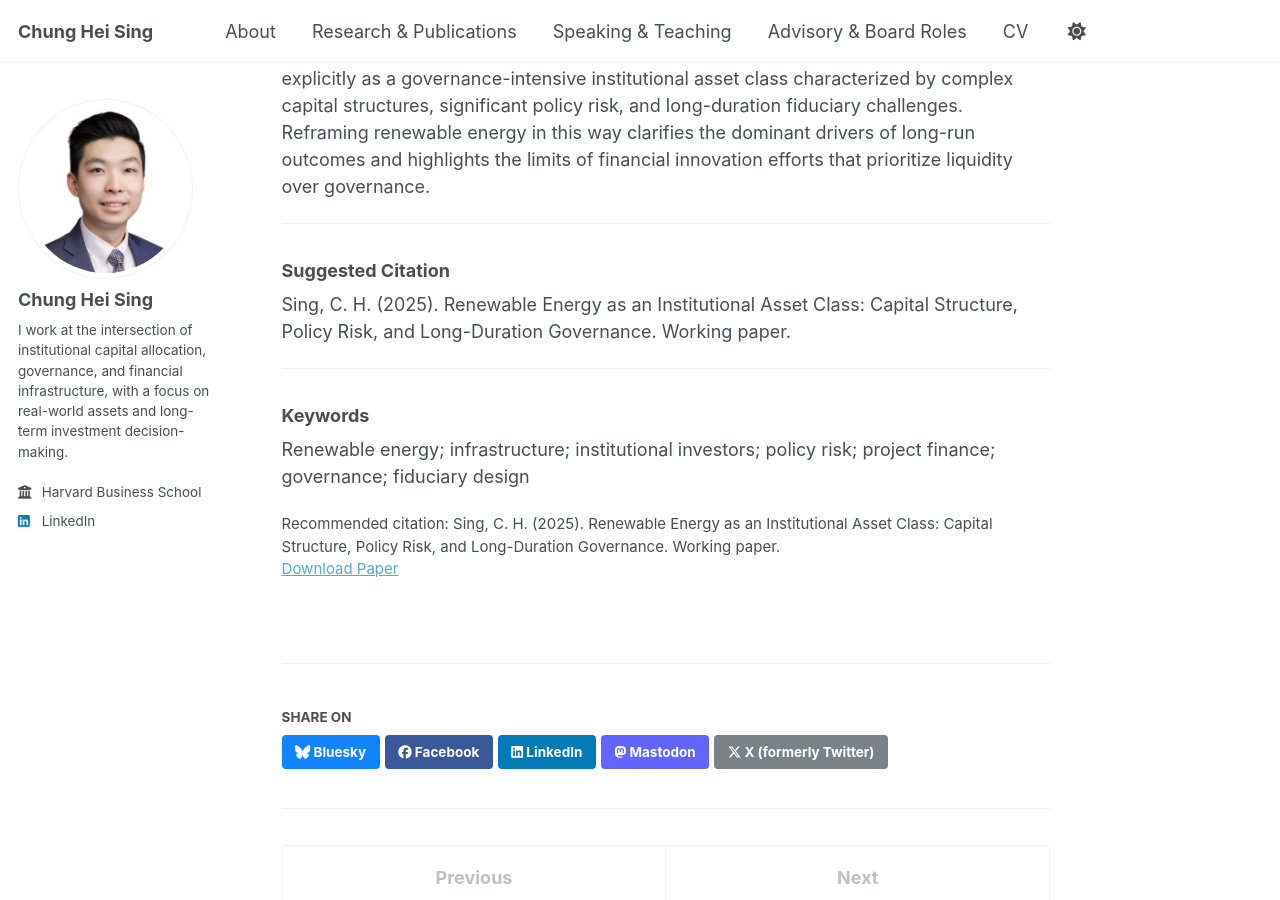
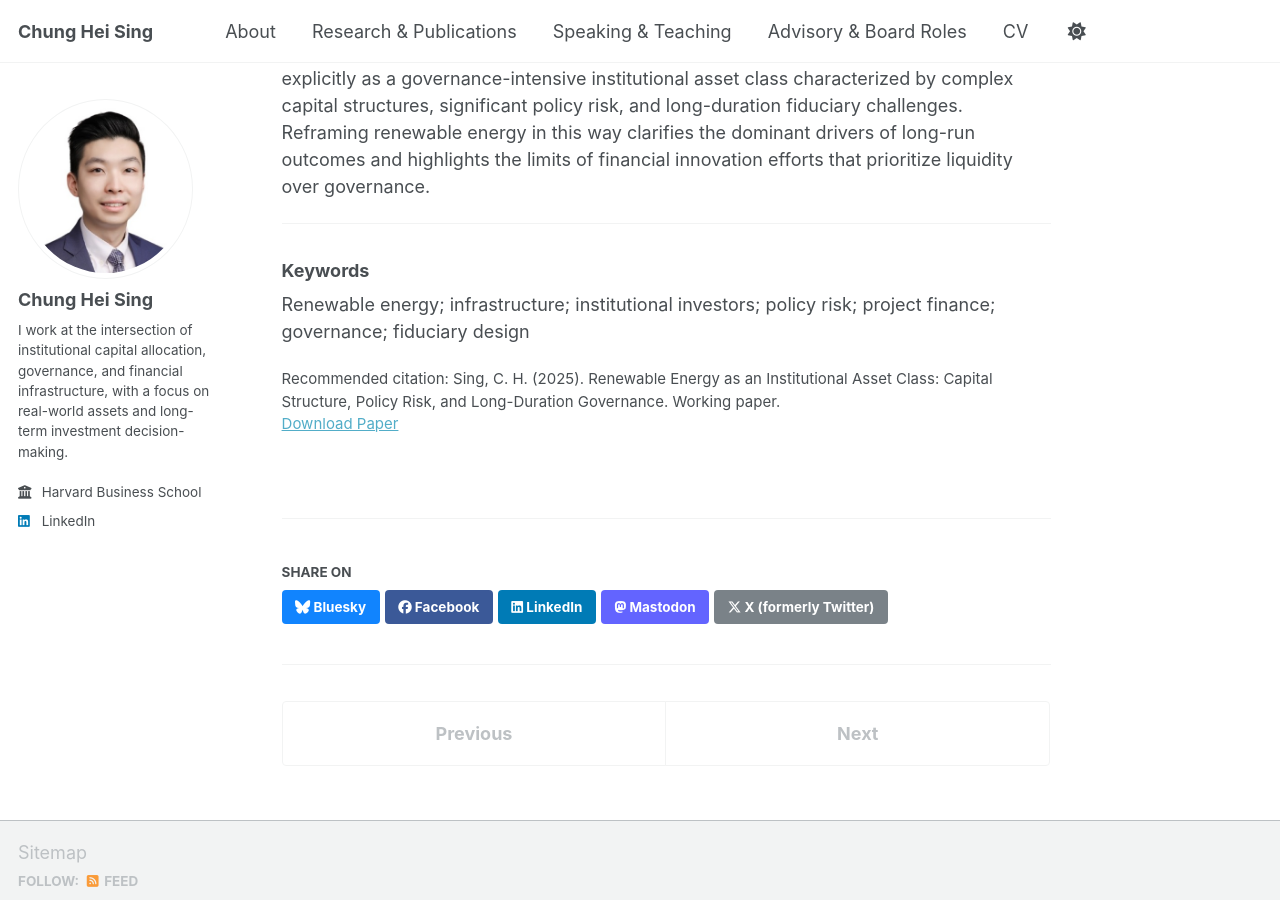
Before and after one commit to chungheising/chungheising.github.io, a Jekyll site: the page built from _publications/2024_11_Renewable_Energy_Institutional_Asset_Class.md, in a window 1280 px wide and 900 px high, scrolled down 643 px. Built offline with Jekyll 4.4.1, drawn with Linux system fonts in a browser that asks for light colours; a script bundle is joined from its source files by our own code; library files that are not in the unit come from our copies.

Commit message:
Update 2024_11_Renewable_Energy_Institutional_Asset_Class.md

```diff
--- a/_publications/2024_11_Renewable_Energy_Institutional_Asset_Class.md
+++ b/_publications/2024_11_Renewable_Energy_Institutional_Asset_Class.md
@@ -32,12 +32,6 @@ Renewable energy infrastructure has undergone a structural transformation in how
 
 ---
 
-### Suggested Citation
-
-{{ page.citation }}
-
----
-
 ### Keywords
 
 Renewable energy; infrastructure; institutional investors; policy risk; project finance; governance; fiduciary design
```
